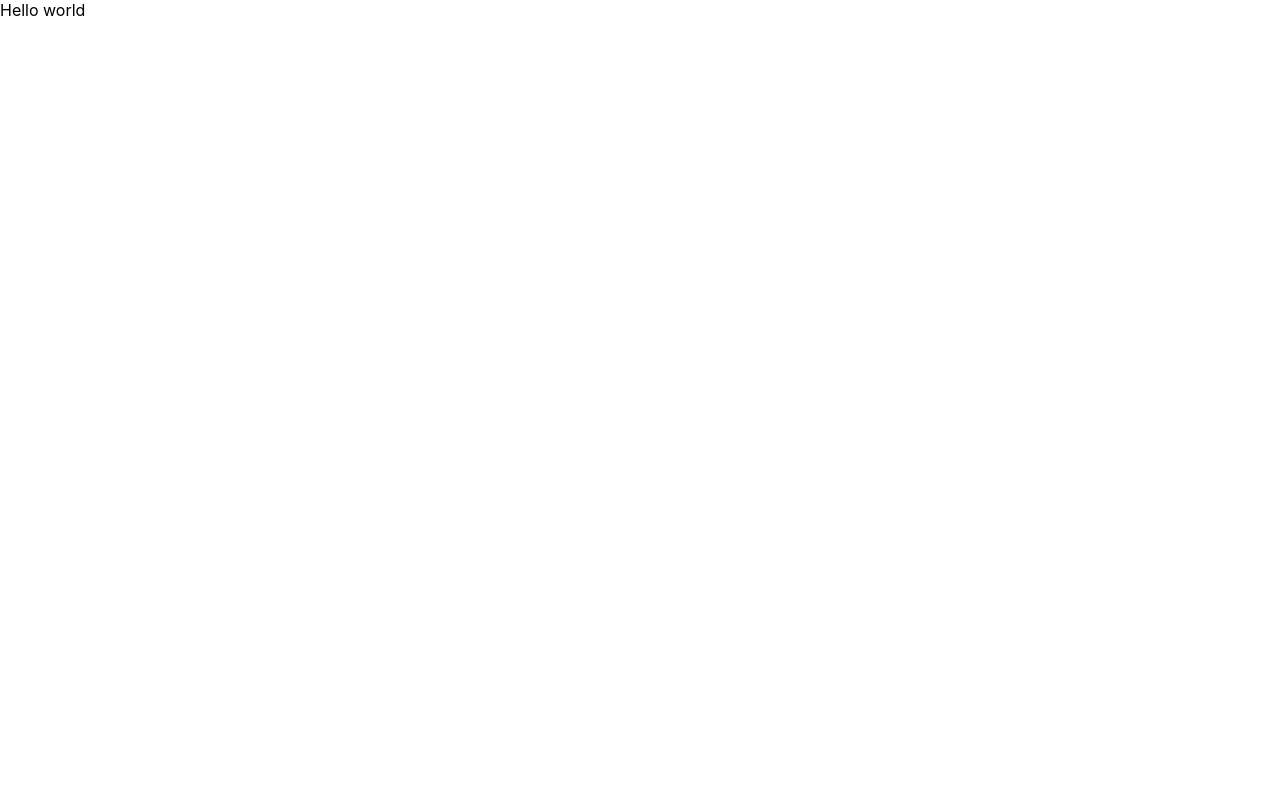
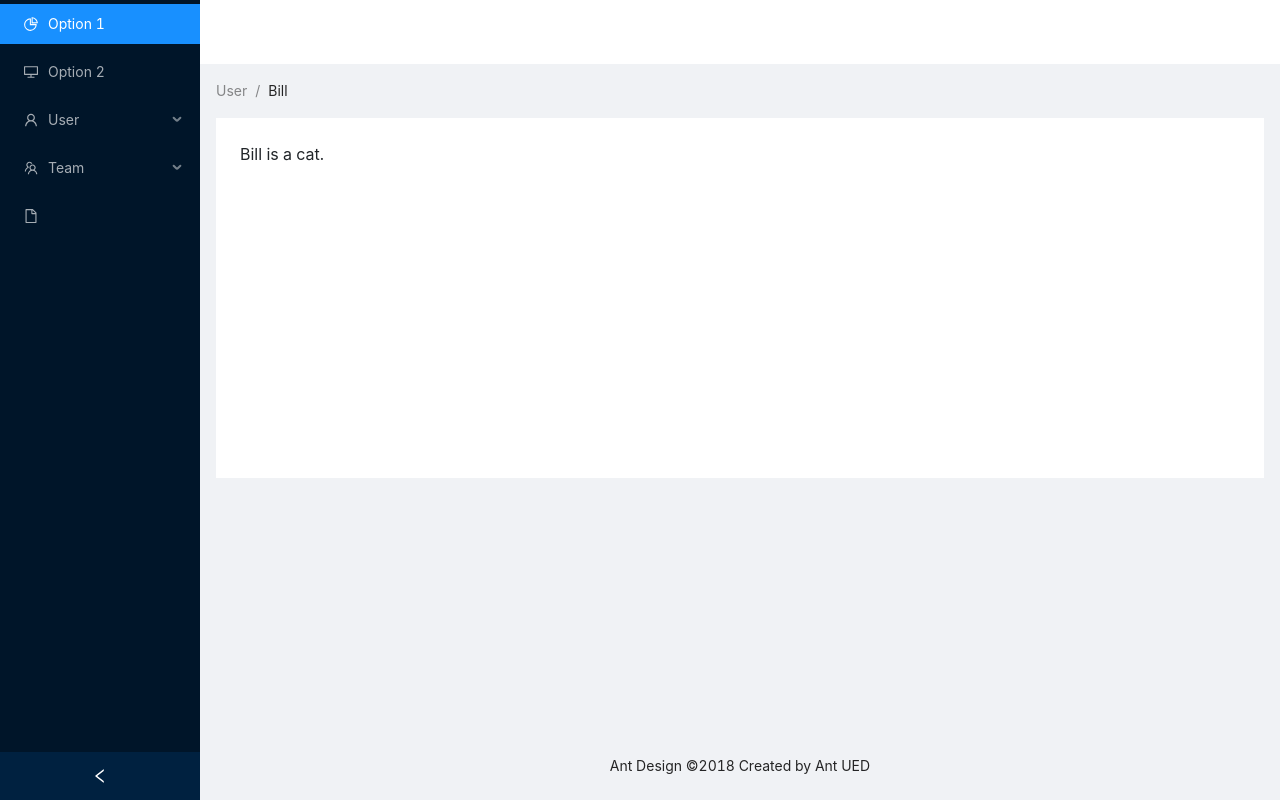
Before and after one commit to Bakhtiyar-Garashov/Personal-Blog, a React (Create React App) app in the folder client/blog/: page / in a window 1280 px wide. Built offline with nearby package versions, Linux system fonts and the light colour scheme.

Commit message:
Ant layout component added

```diff
--- a/client/blog/src/App.css
+++ b/client/blog/src/App.css
@@ -36,3 +36,14 @@
     transform: rotate(360deg);
   }
 }
+
+/* Layout CSS */
+#components-layout-demo-side .logo {
+  height: 32px;
+  background: rgba(255, 255, 255, 0.2);
+  margin: 16px;
+}
+
+.site-layout .site-layout-background {
+  background: #fff;
+}
--- a/client/blog/src/App.js
+++ b/client/blog/src/App.js
@@ -1,11 +1,13 @@
 import React from 'react';
 import './App.css';
-
+import 'antd/dist/antd.css'; // And ui css
+import 'bootstrap/dist/css/bootstrap.min.css'; // Bootstrap react css
+import CustomLayout from './layout/layout';
 function App() {
   return (
-    <div>
-      Hello world
-    </div>
+    <CustomLayout>
+
+    </CustomLayout>
   );
 }
 
--- /dev/null
+++ b/client/blog/src/layout/layout.js
@@ -0,0 +1,66 @@
+import { Layout, Menu, Breadcrumb } from 'antd';
+import React from 'react';
+import {
+    DesktopOutlined,
+    PieChartOutlined,
+    FileOutlined,
+    TeamOutlined,
+    UserOutlined,
+} from '@ant-design/icons';
+
+const { Header, Content, Footer, Sider } = Layout;
+const { SubMenu } = Menu;
+
+const CustomLayout = (props) => {
+    // var state = {
+    //     collapsed: false,
+    // };
+
+    // var onCollapse = collapsed => {
+    //     console.log(collapsed);
+    //     this.setState({ collapsed });
+    // };
+
+
+    return (
+        <Layout style={{ minHeight: '100vh' }}>
+            <Sider collapsible collapsed={false} onCollapse={null}>
+                <div className="logo" />
+                <Menu theme="dark" defaultSelectedKeys={['1']} mode="inline">
+                    <Menu.Item key="1" icon={<PieChartOutlined />}>
+                        Option 1
+            </Menu.Item>
+                    <Menu.Item key="2" icon={<DesktopOutlined />}>
+                        Option 2
+            </Menu.Item>
+                    <SubMenu key="sub1" icon={<UserOutlined />} title="User">
+                        <Menu.Item key="3">Tom</Menu.Item>
+                        <Menu.Item key="4">Bill</Menu.Item>
+                        <Menu.Item key="5">Alex</Menu.Item>
+                    </SubMenu>
+                    <SubMenu key="sub2" icon={<TeamOutlined />} title="Team">
+                        <Menu.Item key="6">Team 1</Menu.Item>
+                        <Menu.Item key="8">Team 2</Menu.Item>
+                    </SubMenu>
+                    <Menu.Item key="9" icon={<FileOutlined />} />
+                </Menu>
+            </Sider>
+            <Layout className="site-layout">
+                <Header className="site-layout-background" style={{ padding: 0 }} />
+                <Content style={{ margin: '0 16px' }}>
+                    <Breadcrumb style={{ margin: '16px 0' }}>
+                        <Breadcrumb.Item>User</Breadcrumb.Item>
+                        <Breadcrumb.Item>Bill</Breadcrumb.Item>
+                    </Breadcrumb>
+                    <div className="site-layout-background" style={{ padding: 24, minHeight: 360 }}>
+                        Bill is a cat.
+            </div>
+                </Content>
+                <Footer style={{ textAlign: 'center' }}>Ant Design ©2018 Created by Ant UED</Footer>
+            </Layout>
+        </Layout>
+    );
+}
+
+
+export default CustomLayout;
```
Also changed, not shown: client/blog/public/manifest.json.
